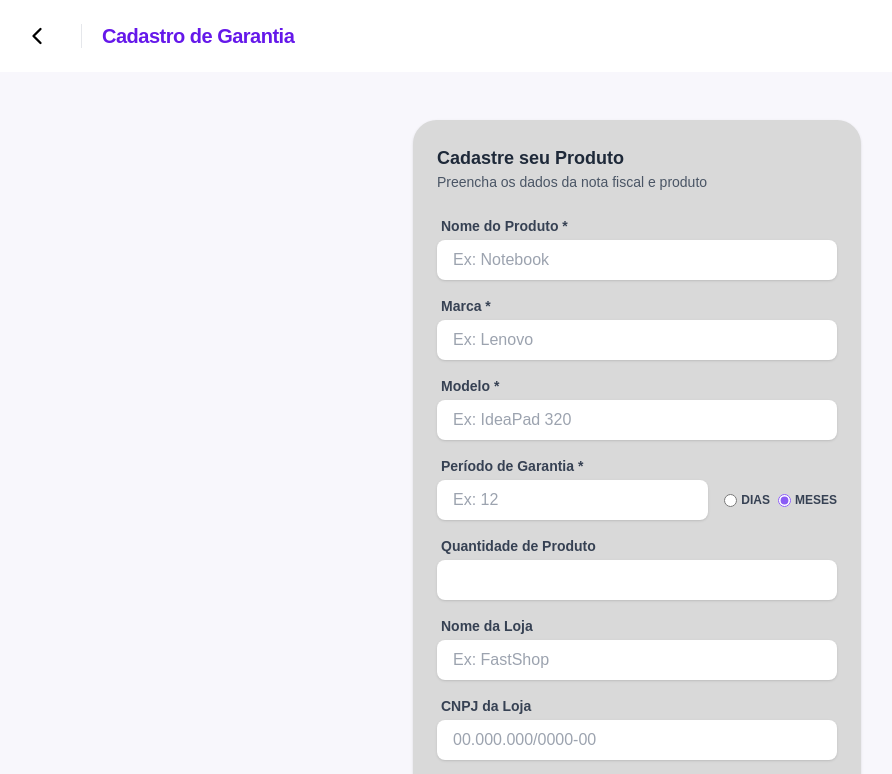
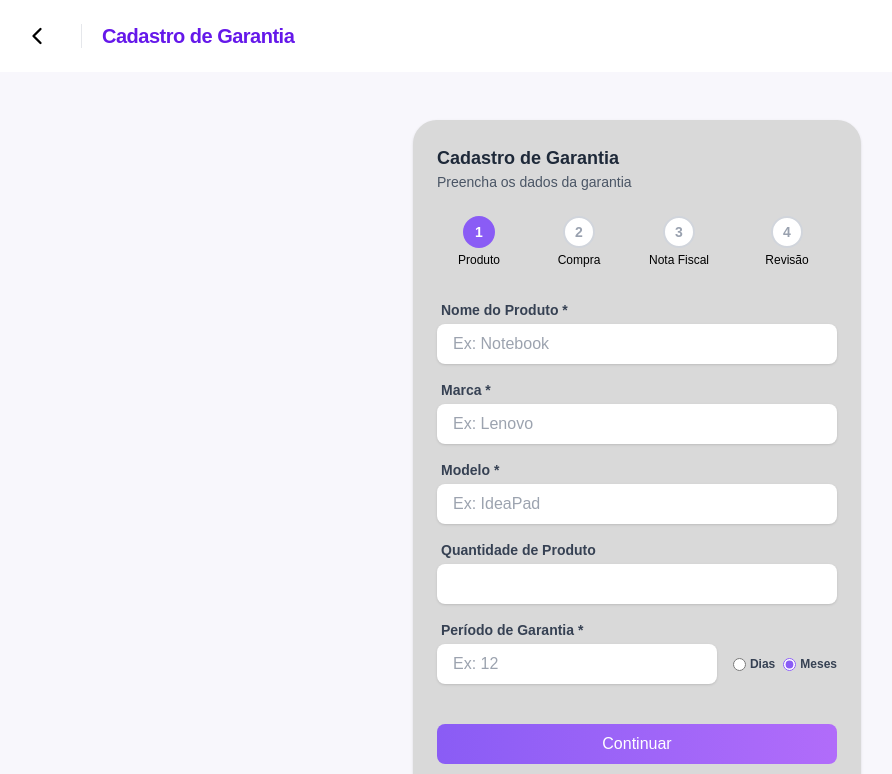
Before and after one commit to apontiacademy/gestaoGarantia-pe-bfd26re, a React (Vite) app in the folder Front-End/: page /create-warranty in a window 1280 px wide. Shown: the top 774 px of the page, without its empty margins (3-895 px from the left). Built offline with nearby package versions, Linux system fonts and the light colour scheme; no server answers; a web font is replaced by a local one.

Commit message:
Update createWarrant
Transformando o formulário simples em um formulário por partes
Etapa 1 → Produto
Etapa 2 → Compra
Etapa 3 → Nota Fiscal
Etapa 4 → Revisão

```diff
--- a/Front-End/src/Pages/CreateWarranty.tsx
+++ b/Front-End/src/Pages/CreateWarranty.tsx
@@ -3,6 +3,7 @@ import React, { useState, useRef } from 'react';
 import { useNavigate } from 'react-router-dom';
 import Input from '../components/ui/Input';
 import ActionButton from '../components/ui/ActionButton';
+import WarrantyCard from '../components/ui/WarrantyCard';
 import LayoutHome from '../layout/LayoutHome';
 
 const CreateWarranty: React.FC = () => {
@@ -11,6 +12,13 @@ const CreateWarranty: React.FC = () => {
   const [file, setFile] = useState<File | null>(null);
   const [hasExtendedWarranty, setHasExtendedWarranty] = useState(false);
   const [value, setValue] = useState('');
+  const [step, setStep] = useState(1);
+  const steps = [
+    'Produto',
+    'Compra',
+    'Nota Fiscal',
+    'Revisão',
+  ];
 
   function formatCurrency(input: string) {
     const onlyNumbers = input.replace(/\D/g, '');
@@ -29,7 +37,9 @@ const CreateWarranty: React.FC = () => {
     }
   }
 
-  function handleFileChange(event: React.ChangeEvent<HTMLInputElement>): void {
+  function handleFileChange(
+    event: React.ChangeEvent<HTMLInputElement>
+  ): void {
     const selectedFile = event.target.files?.[0] ?? null;
     setFile(selectedFile);
   }
@@ -43,73 +53,151 @@ const CreateWarranty: React.FC = () => {
     >
       <div className="min-h-screen bg-fundo">
         <main className="p-6">
-          {/*(Container igual ao WarrantyCard) */}
           <div className="bg-[#D9D9D9] rounded-3xl p-6 shadow-sm max-w-md mx-auto">
-              <h1 className="text-lg font-bold text-gray-800">Cadastre seu Produto</h1>
+
+            {/* Título */}
+            <h1 className="text-lg font-bold text-gray-800">
+              Cadastro de Garantia
+            </h1>
+
             <p className="text-sm text-gray-600 mb-6 font-medium">
-              Preencha os dados da nota fiscal e produto
+              Preencha os dados da garantia
             </p>
 
-            <form className="flex flex-col gap-4">
+            {/* Steps */}
+            <div className="flex items-center justify-between mb-8">
+              {steps.map((item, index) => {
+                const currentStep = index + 1;
+                return (
+                  <div
+                    key={item}
+                    className="flex items-center flex-1"
+                  >
+                    <div className="flex flex-col items-center w-full">
+                      <div
+                        className={`
+                          w-8 h-8 rounded-full flex items-center justify-center
+                          text-sm font-bold border-2 transition-all
+                          ${
+                            step >= currentStep
+                              ? 'bg-primary-start text-white border-primary-start'
+                              : 'bg-white text-gray-400 border-gray-300'
+                          }
+                        `}
+                      >
+                        {currentStep}
+                      </div>
+
+                      <span className="text-xs mt-1 text-center">
+                        {item}
+                      </span>
+                    </div>
+
+                    {currentStep !== steps.length && (
+                      <div
+                        className={`
+                          h-1 flex-1 mx-2 rounded transition-all
+                          ${
+                            step > currentStep
+                              ? 'bg-primary-start'
+                              : 'bg-gray-300'
+                          }
+                        `}
+                      />
+                    )}
+                  </div>
+                );
+              })}
+            </div>
+
+            {/* Form */}
+            <form className="flex flex-col gap-4" onSubmit={(e) => e.preventDefault()}>
+
+              {/* ETAPA 1 */}
+              {step === 1 && (
+                <>
                   <Input
                     label="Nome do Produto *"
-                placeholder="Ex: Notebook "
-                className="bg-white border-none" // Input branco dentro do fundo cinza
+                    placeholder="Ex: Notebook"
+                    className="bg-white border-none"
                   />
 
                   <Input
                     label="Marca *"
                     placeholder="Ex: Lenovo"
-                  className="flex-1 bg-white border-none"
+                    className="bg-white border-none"
                   />
+
                   <Input
                     label="Modelo *"
-                placeholder="Ex: IdeaPad 320"
+                    placeholder="Ex: IdeaPad"
+                    className="bg-white border-none"
+                  />
+
+                  <Input
+                    label="Quantidade de Produto"
+                    type="number"
+                    min={0}
+                    className="bg-white border-none"
+                  />
+
+                  <div className="flex gap-4 items-end">
+
+                    <Input
+                      label="Período de Garantia *"
+                      type="number"
+                      min={0}
+                      placeholder="Ex: 12"
                       className="flex-1 bg-white border-none"
                     />
 
-              <div className="flex gap-4 items-end">
-                <Input
-                  label="Período de Garantia *"
-                  type="number" min={0}
-                  placeholder="Ex: 12"
-                  className="flex-1 bg-white border-none"
+                    <div className="flex gap-2 mb-3 text-xs font-bold text-gray-700">
+
+                      <label className="flex items-center gap-1 cursor-pointer">
+                        <input
+                          type="radio"
+                          name="unit"
+                          className="accent-primary-start"
                         />
-                <div className="flex gap-2 mb-3 text-xs font-bold text-gray-700">
+                        Dias
+                      </label>
+
                       <label className="flex items-center gap-1 cursor-pointer">
-                    <input type="radio" name="unit" className="accent-primary-start" /> DIAS
+                        <input
+                          type="radio"
+                          name="unit"
+                          defaultChecked
+                          className="accent-primary-start"
+                        />
+                        Meses
                       </label>
-                  <label className="flex items-center gap-1 cursor-pointer">
-                    <input type="radio" name="unit" defaultChecked className="accent-primary-start" /> MESES
-                  </label>
+
                     </div>
                   </div>
-
-              <Input label="Quantidade de Produto" type="number" min={0} className="bg-white border-none" />
-              <Input label="Nome da Loja" placeholder="Ex: FastShop" className="bg-white border-none" />
-              <Input label="CNPJ da Loja" placeholder="00.000.000/0000-00" className="bg-white border-none" />
-              <Input label="Data da Compra *" type="date" className="bg-white border-none text-gray-400" />
-
-              {/* Garantia Estendida */}
-              <div className="flex flex-col gap-1">
-                <label className="text-sm font-semibold text-gray-700 ml-1">Garantia Estendida?</label>
-                <select
-                  className="w-full px-4 py-2.5 bg-white border-none rounded-lg shadow-sm focus:ring-2 focus:ring-primary-start outline-none text-gray-600"
-                  onChange={(e) => setHasExtendedWarranty(e.target.value === 'sim')}
-                >
-                  <option value="nao">Não</option>
-                  <option value="sim">Sim</option>
-                </select>
-              </div>
-
-              {hasExtendedWarranty && (
-                <div className="flex flex-col gap-4 animate-in slide-in-from-top-2 duration-300">
-                  <Input label="Período Estendido" placeholder="Ex: 12" className="bg-white border-none" />
-                  <Input label="Número da Garantia Estendida" placeholder="Ex: 9928..." className="bg-white border-none" />
-                </div>
+                </>
               )}
 
-              <Input label="Número da Nota Fiscal" className="bg-white border-none" />
+              {/* ETAPA 2 */}
+              {step === 2 && (
+                <>
+                  <Input
+                    label="Nome da Loja"
+                    placeholder="Ex: FastShop"
+                    className="bg-white border-none"
+                  />
+
+                  <Input
+                    label="CNPJ da Loja"
+                    placeholder="00.000.000/0000-00"
+                    className="bg-white border-none"
+                  />
+
+                  <Input
+                    label="Data da Compra *"
+                    type="date"
+                    className="bg-white border-none text-gray-400"
+                  />
+
                   <Input
                     label="Valor"
                     type="text"
@@ -121,23 +209,95 @@ const CreateWarranty: React.FC = () => {
                     className="bg-white border-none"
                   />
 
+                  {/* Garantia Estendida */}
                   <div className="flex flex-col gap-1">
-                <label className="text-sm font-semibold text-gray-700 ml-1">Observações</label>
+
+                    <label className="text-sm font-semibold text-gray-700 ml-1">
+                      Garantia Estendida?
+                    </label>
+
+                    <select
+                      className="
+                        w-full px-4 py-2.5
+                        bg-white border-none rounded-lg shadow-sm
+                        focus:ring-2 focus:ring-primary-start
+                        outline-none text-gray-600
+                      "
+                      onChange={(e) =>
+                        setHasExtendedWarranty(
+                          e.target.value === 'sim'
+                        )
+                      }
+                    >
+                      <option value="nao">Não</option>
+                      <option value="sim">Sim</option>
+                    </select>
+                  </div>
+
+                  {hasExtendedWarranty && (
+                    <div className="flex flex-col gap-4 animate-in slide-in-from-top-2 duration-300">
+
+                      <Input
+                        label="Período Estendido"
+                        placeholder="Ex: 12"
+                        className="bg-white border-none"
+                      />
+
+                      <Input
+                        label="Número da Garantia Estendida"
+                        placeholder="Ex: 9928..."
+                        className="bg-white border-none"
+                      />
+                    </div>
+                  )}
+                </>
+              )}
+
+              {/* ETAPA 3 */}
+              {step === 3 && (
+                <>
+                  <Input
+                    label="Número da Nota Fiscal"
+                    className="bg-white border-none"
+                  />
+
+                  {/* Observações */}
+                  <div className="flex flex-col gap-1">
+
+                    <label className="text-sm font-semibold text-gray-700 ml-1">
+                      Observações
+                    </label>
+
                     <textarea
-                  className="w-full px-4 py-2 bg-white border-none rounded-lg h-24 focus:ring-2 focus:ring-primary-start outline-none shadow-sm"
+                      className="
+                        w-full px-4 py-2
+                        bg-white border-none rounded-lg
+                        h-24
+                        focus:ring-2 focus:ring-primary-start
+                        outline-none shadow-sm
+                      "
                       placeholder="Informações adicionais..."
                     />
                   </div>
 
-              {/* Seção de Anexo */}
-              <div className="md:col-span-2 flex flex-col gap-1">
-                <label className="text-sm font-semibold text-gray-700 ml-1">Nota Fiscal (PDF ou Imagem)</label>
+                  {/* Upload */}
+                  <div className="flex flex-col gap-1">
+
+                    <label className="text-sm font-semibold text-gray-700 ml-1">
+                      Nota Fiscal (PDF ou Imagem)
+                    </label>
 
                     <div
                       onClick={() => fileInputRef.current?.click()}
                       className={`
-                    border-2 border-dashed rounded-lg p-6 flex flex-col items-center justify-center cursor-pointer transition-all
-                    ${file ? 'border-green-500 bg-green-50' : 'border-gray-medium hover:border-primary hover:bg-gray-50'}
+                        border-2 border-dashed rounded-lg p-6
+                        flex flex-col items-center justify-center
+                        cursor-pointer transition-all
+                        ${
+                          file
+                            ? 'border-green-500 bg-green-50'
+                            : 'border-gray-medium hover:border-primary hover:bg-gray-50'
+                        }
                       `}
                     >
                       <input
@@ -150,28 +310,47 @@ const CreateWarranty: React.FC = () => {
 
                       {!file ? (
                         <>
-                      <Upload className="text-gray-medium mb-2" size={32} />
+                          <Upload
+                            className="text-gray-medium mb-2"
+                            size={32}
+                          />
+
                           <span className="text-sm text-gray-medium text-center">
                             Clique para fazer upload da nota fiscal
                           </span>
                         </>
                       ) : (
                         <div className="flex items-center justify-between w-full">
+
                           <div className="flex items-center gap-3">
-                        <FileCheck className="text-green-600" size={24} />
+
+                            <FileCheck
+                              className="text-green-600"
+                              size={24}
+                            />
+
                             <div className="flex flex-col">
+
                               <span className="text-sm font-bold text-gray-dark truncate max-w-50">
                                 {file.name}
                               </span>
+
                               <span className="text-xs text-gray-medium">
                                 {(file.size / 1024).toFixed(2)} KB
                               </span>
                             </div>
                           </div>
+
                           <button
                             type="button"
-                        onClick={(e) => { e.stopPropagation(); removeFile(); }}
-                        className="p-1 hover:bg-red-100 rounded-full text-red-500 transition-colors"
+                            onClick={(e) => {
+                              e.stopPropagation();
+                              removeFile();
+                            }}
+                            className="
+                              p-1 hover:bg-red-100 rounded-full
+                              text-red-500 transition-colors
+                            "
                           >
                             <X size={20} />
                           </button>
@@ -179,19 +358,58 @@ const CreateWarranty: React.FC = () => {
                       )}
                     </div>
                   </div>
+                </>
+              )}
 
-              {/* Botões de Ação */}
+              {/* ETAPA 4 */}
+              {step === 4 && (
+                <WarrantyCard
+                  title="Notebook Lenovo IdeaPad"
+                  purchaseDate="15/12/2025"
+                  expirationDate="15/12/2026"
+                  warrantyType={
+                    hasExtendedWarranty
+                      ? 'Garantia Estendida'
+                      : 'Garantia Padrão'
+                  }
+                  value={value}
+                  variant="home"
+                />
+              )}
+
+              {/* BOTÕES */}
               <div className="flex flex-col gap-3 mt-6">
+
+                {step < 4 ? (
+                  <ActionButton
+                    action="create"
+                    variant="primary"
+                    label="Continuar"
+                    onClick={() => setStep(step + 1)}
+                  />
+                ) : (
                   <ActionButton
                     action="create"
                     variant="primary"
                     label="Salvar Garantia"
                   />
+                )}
+
                 <ActionButton
                   action="edit"
                   variant="ghost"
-                  label="Cancelar"
-                  onClick={() => navigate(-1)}
+                  label={
+                    step === 1
+                      ? 'Cancelar'
+                      : 'Voltar'
+                  }
+                  onClick={() => {
+                    if (step === 1) {
+                      navigate(-1);
+                    } else {
+                      setStep(step - 1);
+                    }
+                  }}
                 />
               </div>
             </form>
```
Lines whose indentation alone changed are shown as unchanged.
